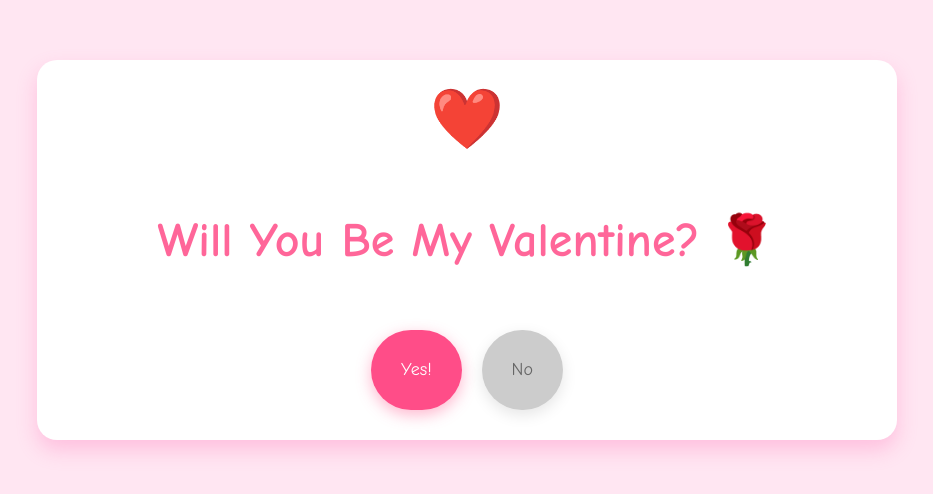
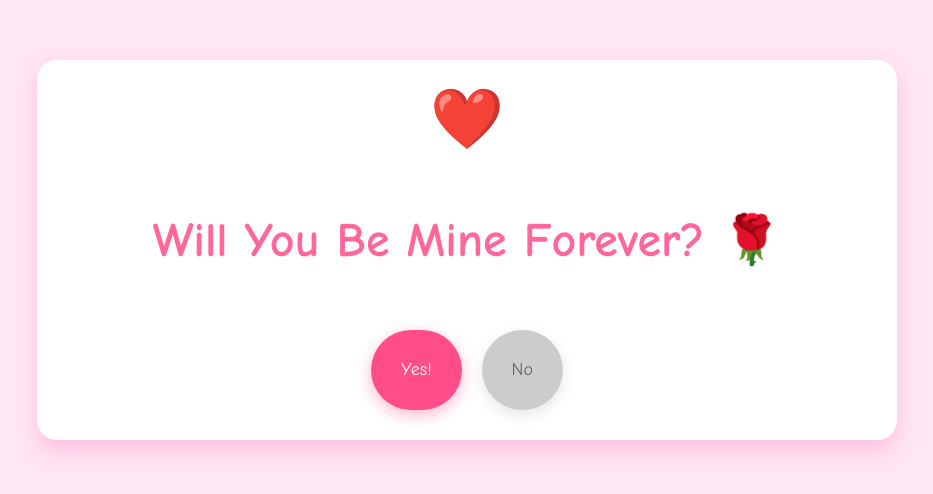
Before and after one commit to oktafianodigitals/valentine, a plain HTML site: page index.html in a window 1280 px wide. Shown: the part 150-644 px from the top of the page, without its empty margins (173-1106 px from the left). Drawn offline with Linux system fonts and the light colour scheme.

Commit message:
Update index.html

```diff
--- a/index.html
+++ b/index.html
@@ -12,7 +12,7 @@
     <div class="containerhead" id="containerhead">
         <div class="heart">❤️</div>
         <div class="question">
-            <h1>Will You Be My Valentine? 🌹</h1>
+            <h1>Will You Be Mine Forever? 🌹</h1>
         </div>
 
         <div class="button">
```
